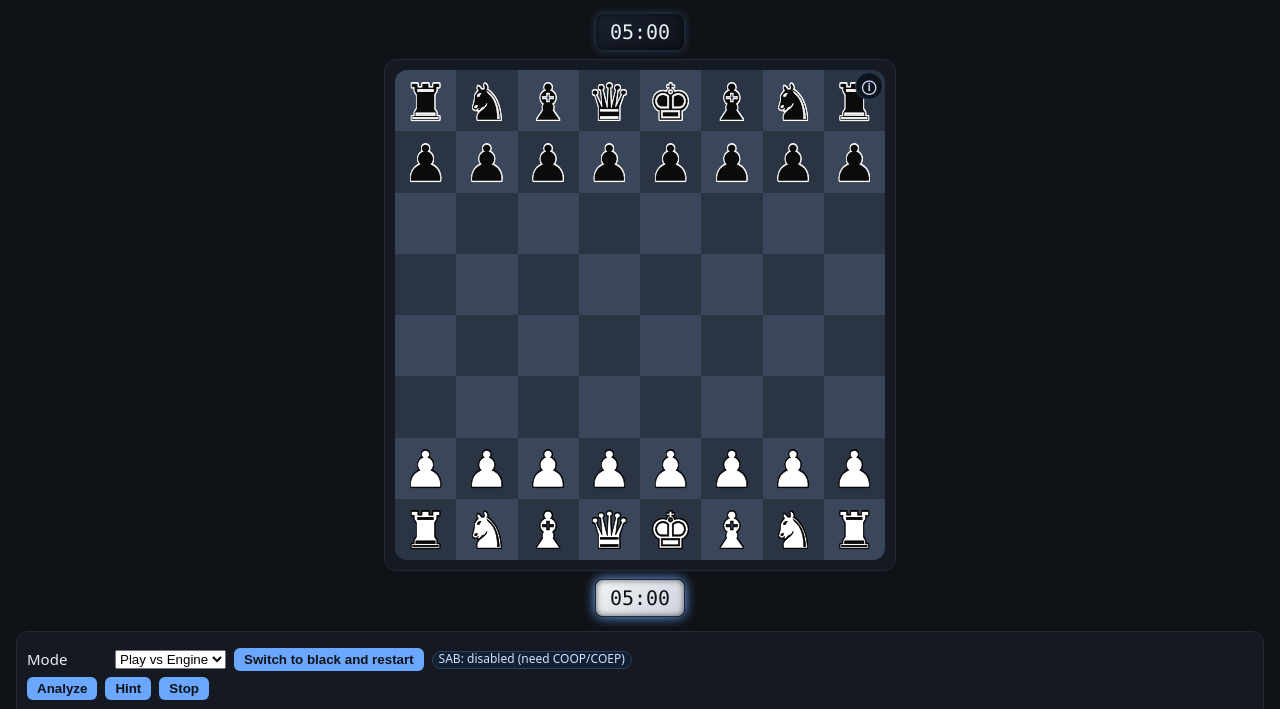
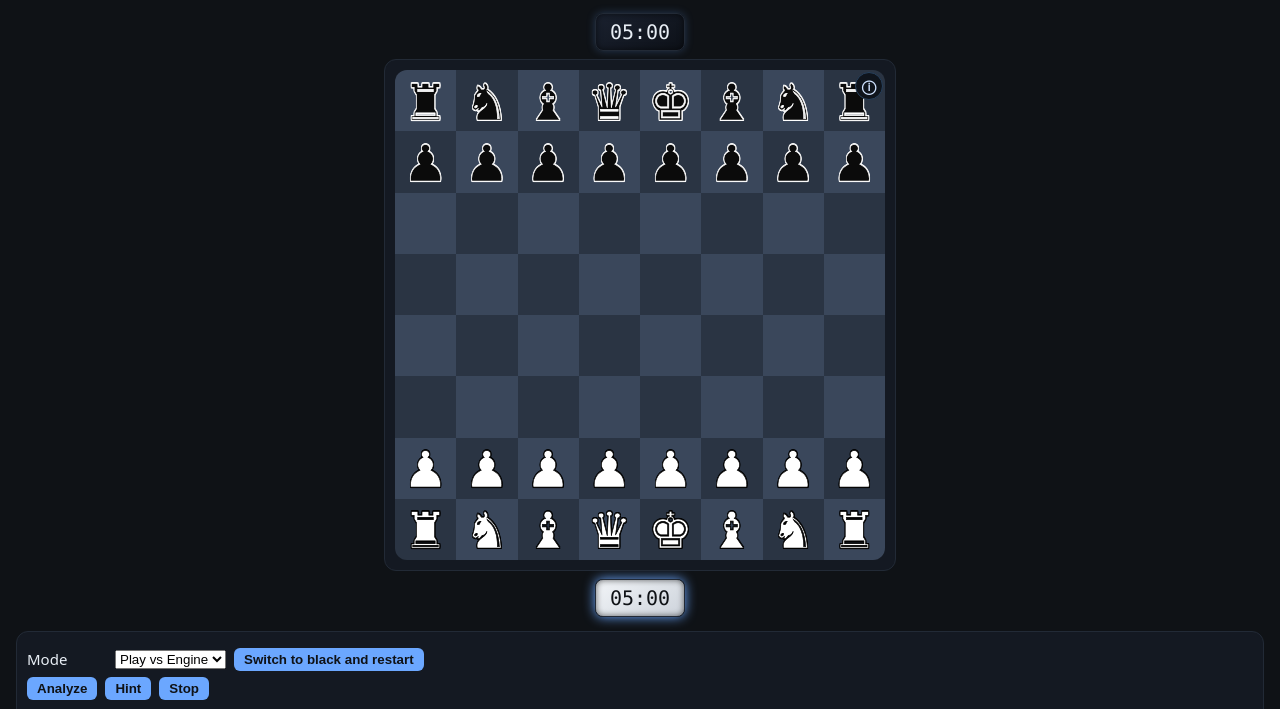
Before and after one commit to fettimbapro/chess-by-z, a website with bundled scripts: page chess-website-uml/public/index.html in a window 1280 px wide. Shown: the part 89-798 px from the top of the page. Built offline with nearby package versions, Linux system fonts and the light colour scheme.

Commit message:
Remove SAB badge

```diff
--- a/chess-website-uml/public/index.html
+++ b/chess-website-uml/public/index.html
@@ -225,7 +225,6 @@
           </select>
 
           <button id="switchSide" class="switch-btn">Switch to black and restart</button>
-          <span class="badge" id="sabBadge" title="SharedArrayBuffer status"></span>
         </div>
 
         <div class="row">
--- a/chess-website-uml/public/src/engine/EngineTuner.js
+++ b/chess-website-uml/public/src/engine/EngineTuner.js
@@ -16,8 +16,7 @@ export class EngineTuner {
     // Badges
     updateBadges({
       threadsBadge: this.dom.threadsBadge,
-      hashBadge: this.dom.hashBadge,
-      sabBadge: this.dom.sabBadge
+      hashBadge: this.dom.hashBadge
     }, this.caps);
 
     // Wire events
--- a/chess-website-uml/public/src/engine/RuntimeCaps.js
+++ b/chess-website-uml/public/src/engine/RuntimeCaps.js
@@ -15,11 +15,7 @@ export function detectCaps() {
   return { sabEnabled, threads, hashMB, cores, deviceMemoryGB: dm };
 }
 
-export function updateBadges({ threadsBadge, hashBadge, sabBadge }, caps) {
+export function updateBadges({ threadsBadge, hashBadge }, caps) {
   if (threadsBadge) threadsBadge.textContent = `Threads: ${caps.threads}`;
   if (hashBadge)    hashBadge.textContent    = `Hash: ${caps.hashMB}MB`;
-  if (sabBadge) {
-    sabBadge.textContent = caps.sabEnabled ? 'SAB: enabled' : 'SAB: disabled (need COOP/COEP)';
-    sabBadge.className = `badge ${caps.sabEnabled ? '' : 'warn'}`;
-  }
 }
--- a/chess-website-uml/public/src/engine/boot.js
+++ b/chess-website-uml/public/src/engine/boot.js
@@ -20,7 +20,6 @@ function collectDom(){
     // badges
     threadsBadge: $('threadsBadge'),
     hashBadge: $('hashBadge'),
-    sabBadge: $('sabBadge'),
     // misc
     useBook: $('useBook')
   };
```
